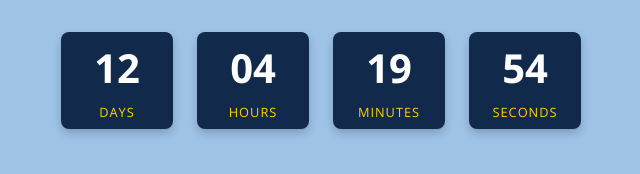
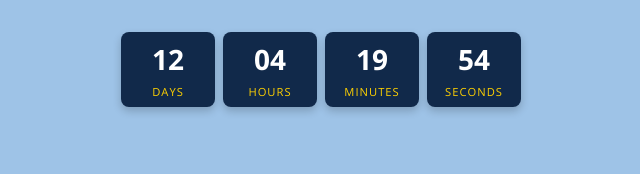
Before and after one commit to rseilham/unc-countdown, a plain HTML site: page index.html in a window 1280 px wide. Shown: the whole page, without its empty margins (319-959 px from the left). Drawn offline with nearby package versions, Linux system fonts and the light colour scheme.

Commit message:
Update index.html

```diff
--- a/index.html
+++ b/index.html
@@ -13,32 +13,48 @@
         padding: 2em 0;
       }
 
+      .countdown-wrapper {
+        max-width: 400px;
+        margin: 0 auto;
+        padding: 0 1em;
+      }
+
       .countdown-container {
         display: flex;
-        justify-content: center;
-        gap: 1.5em;
+        justify-content: space-between;
+        gap: 0.5em;
       }
 
       .time-block {
         background: #11294a;
         color: white;
-        padding: 0.5em 1em;
+        padding: 0.5em 0;
         border-radius: 8px;
-        width: 80px;
+        flex: 1;
         box-shadow: 0 4px 8px rgba(0, 0, 0, 0.2);
       }
 
       .time-number {
-        font-size: 2.5em;
+        font-size: 1.75em;
         font-weight: bold;
         display: block;
         margin-bottom: 0.2em;
       }
 
       .time-label {
-        font-size: 0.8em;
+        font-size: 0.7em;
         color: #FFD100;
         letter-spacing: 1px;
+      }
+
+      @media (max-width: 360px) {
+        .time-number {
+          font-size: 1.5em;
+        }
+
+        .time-label {
+          font-size: 0.6em;
+        }
       }
     </style>
     <link rel="preconnect" href="https://fonts.googleapis.com">
@@ -46,6 +62,7 @@
     <link href="https://fonts.googleapis.com/css2?family=Open+Sans:ital,wght@0,300..800;1,300..800&display=swap" rel="stylesheet">
   </head>
   <body>
+    <div class="countdown-wrapper">
       <div class="countdown-container">
         <div class="time-block">
           <span class="time-number" id="days">00</span>
@@ -62,6 +79,7 @@
         <div class="time-block">
           <span class="time-number" id="seconds">00</span>
           <div class="time-label">SECONDS</div>
+        </div>
       </div>
     </div>
 
```
Lines whose indentation alone changed are shown as unchanged.
